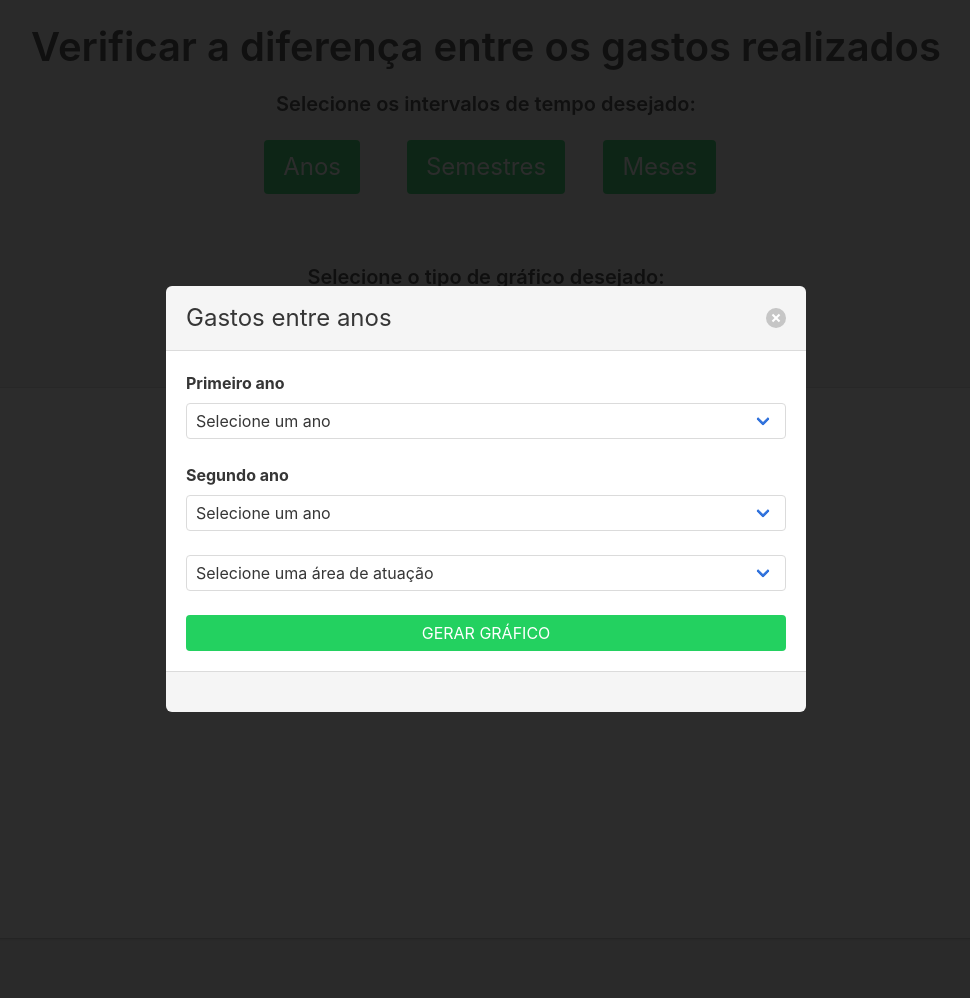
After one commit to FlavioHenriique/tcc1-web, a web app: page /evolucao.html in a window 1280 px wide, after a click on "Anos". The commit adds this page. Shown: the whole page, without its empty margins (154-1124 px from the left). Run offline with its HTML, style and script files only (its server is not run), Linux system fonts and the light colour scheme; data that the repository does not hold is empty; some libraries are stand-ins or nearby versions.

Commit message:
Evolução dos gastos por anos implementada

```diff
--- /dev/null
+++ b/src/main/webapp/evolucao.html
@@ -0,0 +1,201 @@
+<html>
+    <head>
+        <title>Evolução dos gastos</title>
+        <meta charset="UTF-8">
+        <meta name="viewport" content="width=device-width, initial-scale=1.0">
+        <link rel="stylesheet" href="bulma-0.7.1/css/bulma.min.css"/>
+        <link rel="stylesheet" href="css/app.css"/>
+        <link rel="icon" href="img/icon.png">
+    </head>
+    <body>
+
+        <div class="container has-text-centered ">
+            <br>
+            <h2 class="title is-2">Verificar a diferença entre os gastos realizados</h2>
+
+            <h3 class="title is-5">Selecione os intervalos de tempo desejado:</h3>
+            <div class="columns">
+                <div class="column"></div>
+                <div class="column"></div>
+                <div class="column">
+                    <button class="button is-success is-large" onclick="abrirmodal(getElementById('modalAno'))">Anos</button>
+                </div>
+                <div class="column">
+                    <button class="button is-success is-large" onclick="abrirmodal(getElementById('modalSemestre'))">Semestres</button>
+                </div>
+                <div class="column">
+                    <button class="button is-success is-large" onclick="abrirmodal(getElementById('modalMes'))">Meses</button>
+                </div>
+                <div class="column"></div>
+                <div class="column"></div>
+            </div>
+            <br>
+        </div>
+        <br>
+        <div class="modal" id="modalAno">
+            <div class="modal-background"></div>
+            <div class="modal-card">
+                <header class="modal-card-head">
+                    <p class="modal-card-title">Gastos entre anos</p>
+                    <button class="delete" aria-label="close" onclick="fecharmodal(getElementById('modalAno'))"> </button>
+                </header>
+                <section class="modal-card-body">
+                    <div class="field">
+                        <label class="label">Primeiro ano</label>
+                        <div class="select is-fullwidth">
+
+                            <select id="ano1">
+                                <option selected="true" disabled="disabled">Selecione um ano</option>
+                            </select>
+                        </div>
+                        <br><br>
+                        <label class="label">Segundo ano</label>
+                        <div class="select is-fullwidth">
+                            <select id="ano2">
+                                <option selected="true" disabled="disabled">Selecione um ano</option>
+                            </select>
+                        </div>
+                        <br><br>
+                        <div class="select is-fullwidth">
+                        <select id="areasAnos">
+                            <option selected="true" disabled="disabled" >Selecione uma área de atuação</option>
+                        </select>
+                    </div>
+                        <br><br>
+                        <button id="btAnos" class="button is-success is-fullwidth" onclick="buscaAnos()">GERAR GRÁFICO</button>
+                    </div>
+                </section>
+                <footer class="modal-card-foot">
+
+                </footer>
+            </div>
+        </div>
+
+        <div class="modal" id="modalMes">
+            <div class="modal-background"></div>
+            <div class="modal-card">
+                <header class="modal-card-head">
+                    <p class="modal-card-title">Gastos entre meses</p>
+                    <button class="delete" aria-label="close" onclick="fecharmodal(getElementById('modalMes'))"> </button>
+                </header>
+                <section class="modal-card-body">
+                    <label class="label">Primeiro mês</label>
+                    <div class="select is-fullwidth">
+                        <select id="mes1">
+                            <option selected disabled="disabled" value="">Selecione o mês</option>
+                        </select>
+                    </div>
+                    <br><br>
+                    <label class="label">Primeiro ano</label>
+                    <div select class="is-fullwidth select">
+                        <select id="anoMes1">
+                            <option selected disabled="disabled" value="">Selecione o ano</option>
+                        </select>
+                    </div>
+                    <br><br>
+                    <label class="label">Segundo mês</label>
+                    <div class="select is-fullwidth">
+                        <select id="mes2">
+                            <option selected disabled="disabled" value="">Selecione o mês</option>
+                        </select>
+                    </div>
+                    <br><br>
+                    <label class="label">Segundo ano</label>
+                    <div select class="select is-fullwidth">
+                        <select id="anoMes2">
+                            <option selected disabled="disabled" value="">Selecione o ano</option>
+                        </select>
+                    </div>
+                    <br><br>
+                    <div class="select is-fullwidth">
+                        <select id="areasMeses">
+                            <option selected="true" disabled="disabled" >Selecione uma área de atuação</option>
+                        </select>
+                    </div>
+                    <br><br>
+
+                    <button class="button is-success is-fullwidth" id="btMeses" onclick="buscaMeses()">GERAR GRÁFICO</button>
+                </section>
+                <footer class="modal-card-foot">
+
+                </footer>
+            </div>
+        </div>
+        <div class="modal" id="modalSemestre">
+            <div class="modal-background"></div>
+            <div class="modal-card">
+                <header class="modal-card-head">
+                    <p class="modal-card-title">Gastos entre semestres</p>
+                    <button class="delete" aria-label="close" onclick="fecharmodal(getElementById('modalSemestre'))"> </button>
+                </header>
+                <section class="modal-card-body">
+                    <label class="label"> Primeiro Ano</label>
+                    <div class="select is-fullwidth">
+                        <select id="anoSemestre1">
+                            <option selected disabled="disabled">Selecione um ano</option>
+                        </select>
+                    </div>
+                    <br><br>
+                    <label class="label">Semestre</label>
+                    <div class="select is-fullwidth">
+                        <select id="semestre1">
+                            <option selected disabled="disabled" value="">Selecione o semestre</option>
+                            <option value="1">1º</option>
+                            <option value="2">2º</option>
+                        </select>
+                    </div>
+                    <br><br>
+                    <label class="label">Segundo Ano</label>
+                    <div class="select is-fullwidth">
+                        <select id="anoSemestre2">
+                            <option selected disabled="disabled">Selecione um ano</option>
+                        </select>
+                    </div>
+                    <br><br>
+                    <label class="label">Semestre</label>
+                    <div class="select is-fullwidth">
+                        <select id="semestre2">
+                            <option selected disabled="disabled" value="">Selecione o semestre</option>
+                            <option value="1">1º</option>
+                            <option value="2">2º</option>
+                        </select>
+                    </div>
+                    <br><br>
+                    <div class="select is-fullwidth">
+                        <select id="areasSemestres">
+                            <option selected="true" disabled="disabled" >Selecione uma área de atuação</option>
+                        </select>
+                    </div>
+                    <br><br>
+                    <button id="btSemestre" class="button is-success is-fullwidth" onclick="buscaSemestres()">GERAR GRÁFICO</button>
+                </section>
+                <footer class="modal-card-foot">
+
+                </footer>
+            </div>
+        </div>
+        <h3 class="title is-5 has-text-centered">Selecione o tipo de gráfico desejado:</h3>
+        <div class="tabs is-centered is-medium is-toggle-rounded is-toggle">
+            <ul>
+                <li><a onclick="mudarTipo('column')">Coluna</a></li>
+                <li><a onclick="mudarTipo('line')">Linha</a></li>
+            </ul>
+        </div>
+        <div id="container" style="height: 550px" class="box"></div>
+
+        <script src="js/url.js"></script>
+        <script src="js/modal.js"></script>
+        <script src="js/jquery.min.js"></script>
+        <script src="code/highcharts.js"></script>
+        <script src="code/highcharts-3d.js"></script>
+        <script src="code/modules/exporting.js"></script>
+        <script src="code/modules/export-data.js"></script>
+        <script src="js/graficos.js"></script>
+        <script src="js/swal.js"></script>
+        <script src="js/buscas/niveis.js"></script>
+        <script src="js/buscas/evolucao.js"></script>
+        <script src="js/buscas/areaAtuacao.js"></script>
+        <script src="js/buscas/valores.js"></script>
+    </body>
+
+</html>
--- /dev/null
+++ b/src/main/webapp/js/buscas/evolucao.js
@@ -0,0 +1,35 @@
+var urlEvolucao = 'http://localhost:8080/tcc1-web/api/evolucao/';
+var urlBuscaEvolucao = '';
+
+function buscaAnos() {
+    fecharmodal(document.getElementById('modalAno'));
+    urlBuscaEvolucao = urlEvolucao + 'anos/' + ano1.value + '/' + ano2.value + '/';
+    let area = areasAnos.options[areasAnos.selectedIndex].text;
+    if (verificarAreaAtuacao(area)) {
+        client.open('GET', urlBuscaEvolucao, false);
+        client.send(null);
+        if (client.status == 200) {
+            let json = JSON.parse(client.responseText);
+            evolucao(json, funcao(urlBuscaEvolucao));
+        } else {
+            swal({
+                title: "Erro!",
+                text: "Valores indisponíveis",
+                icon: "error",
+            });
+        }
+    } else {
+        let urlArea = urlBuscaEvolucao + area;
+        client.open('GET', urlArea, false);
+        client.send(null);
+        if (client.status == 200) {
+            let json = JSON.parse(client.responseText);
+            evolucao(json, funcao(urlArea));
+        }
+    }
+
+}
+
+function verificarAreaAtuacao(area) {
+    return !area != "Selecione uma área de atuação";
+}
--- a/src/main/webapp/js/graficos.js
+++ b/src/main/webapp/js/graficos.js
@@ -107,3 +107,55 @@ function diferencas(json, clique) {
             }]
     });
 }
+
+function evolucao(json, clique) {
+
+    Highcharts.chart('container', {
+
+        title: {
+            text: json.title
+        },
+
+        yAxis: {
+            title: {
+                text: json.name
+            }
+        },
+        xAxis: {
+            categories: json.categorias
+        },
+        plotOptions: {
+            series: {
+                pointStart: 0,
+                pointInterval: 1
+            }
+        },
+
+        tooltip: {
+            pointFormat: 'Valor: <b>R$ {point.y},00</b>'
+        },
+        legend: {
+            layout: 'vertical',
+            align: 'right',
+            verticalAlign: 'middle'
+        },
+
+        series: json.series,
+
+        responsive: {
+            rules: [{
+                    condition: {
+                        maxWidth: 500
+                    },
+                    chartOptions: {
+                        legend: {
+                            layout: 'horizontal',
+                            align: 'center',
+                            verticalAlign: 'bottom'
+                        }
+                    }
+                }]
+        }
+
+    });
+}
```
Also changed, not shown: src/main/java/br/edu/ifpb/tcc1/web/controller/EvolucaoController.java (added, +34 -0 lines), src/main/java/br/edu/ifpb/tcc1/web/model/GraficoEvolucao.java (added, +21 -0 lines), src/main/java/br/edu/ifpb/tcc1/web/model/Series.java (added, +32 -0 lines), src/main/java/br/edu/ifpb/tcc1/web/query/QueryEvolucao.java (added, +78 -0 lines), src/main/java/br/edu/ifpb/tcc1/web/resources/EvolucaoResource.java (added, +24 -0 lines), src/main/webapp/index.html (+19 -0 lines).
